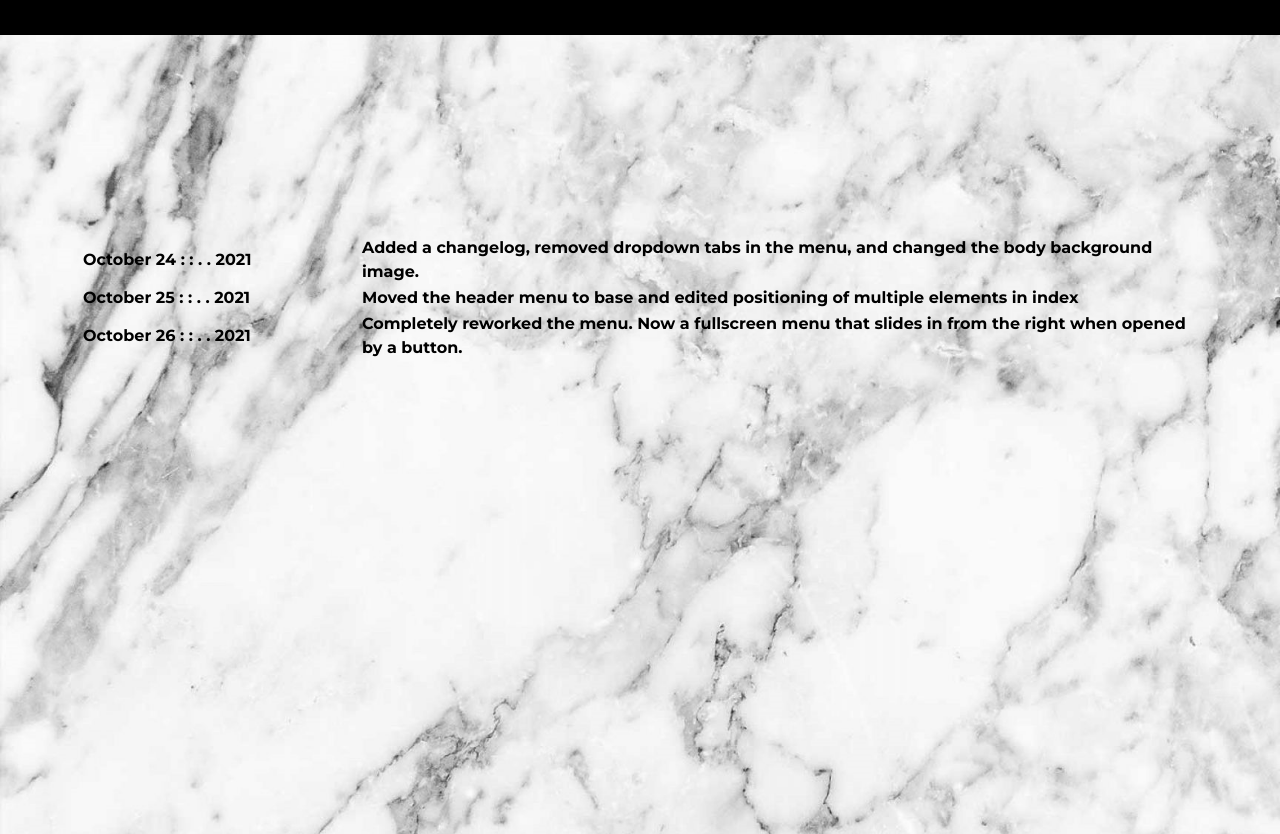
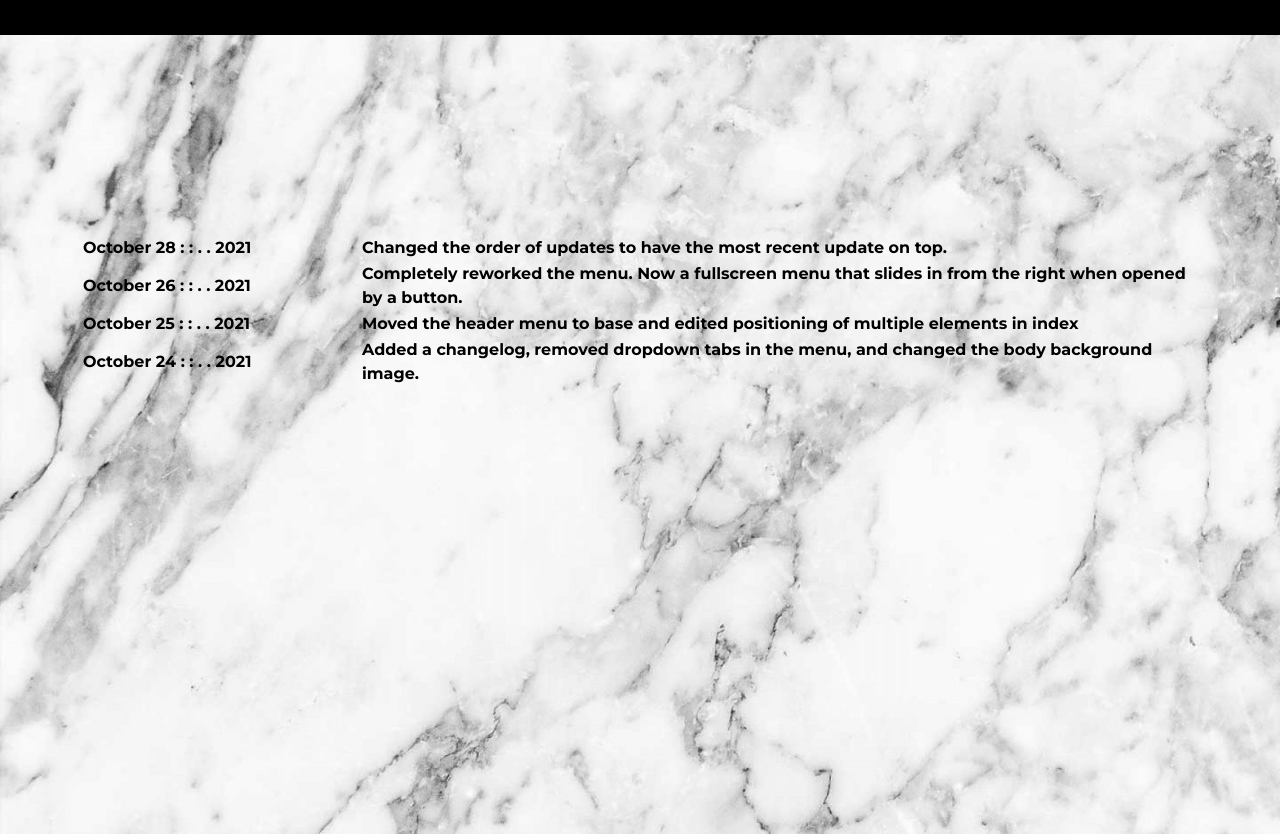
Before and after one commit to fntmz/phntmz_, a Django app: page /changelog/ in a window 1280 px wide. Shown: the part 365-1199 px from the top of the page. Run offline with Django 3.2, Linux system fonts and the light colour scheme; some libraries are stand-ins or nearby versions.

Commit message:
see changelog

```diff
--- a/hello/templates/changelog.html
+++ b/hello/templates/changelog.html
@@ -14,9 +14,14 @@
         <table>
             <tbody>
                 <tr>
-                    <td class="col-3 changelog-item">October 24 : : . . 2021</td>
-                    <td class="col-9 changelog-item">Added a changelog, removed dropdown tabs in the
-                        menu, and changed the body background image.</td>
+                    <td class="col-3 changelog-item">October 28 : : . . 2021</td>
+                    <td class="col-9 changelog-item">Changed the order of updates to have the most recent update on top.
+                    </td>
+                </tr>
+                <tr>
+                    <td class="col-3 changelog-item">October 26 : : . . 2021</td>
+                    <td class="col-9 changelog-item">Completely reworked the menu. Now a fullscreen menu that slides in
+                        from the right when opened by a button.</td>
                 </tr>
                 <tr>
                     <td class="col-3 changelog-item">October 25 : : . . 2021</td>
@@ -24,9 +29,9 @@
                         elements in index</td>
                 </tr>
                 <tr>
-                    <td class="col-3 changelog-item">October 26 : : . . 2021</td>
-                    <td class="col-9 changelog-item">Completely reworked the menu. Now a fullscreen menu that slides in
-                        from the right when opened by a button.</td>
+                    <td class="col-3 changelog-item">October 24 : : . . 2021</td>
+                    <td class="col-9 changelog-item">Added a changelog, removed dropdown tabs in the
+                        menu, and changed the body background image.</td>
                 </tr>
             </tbody>
         </table>
```
